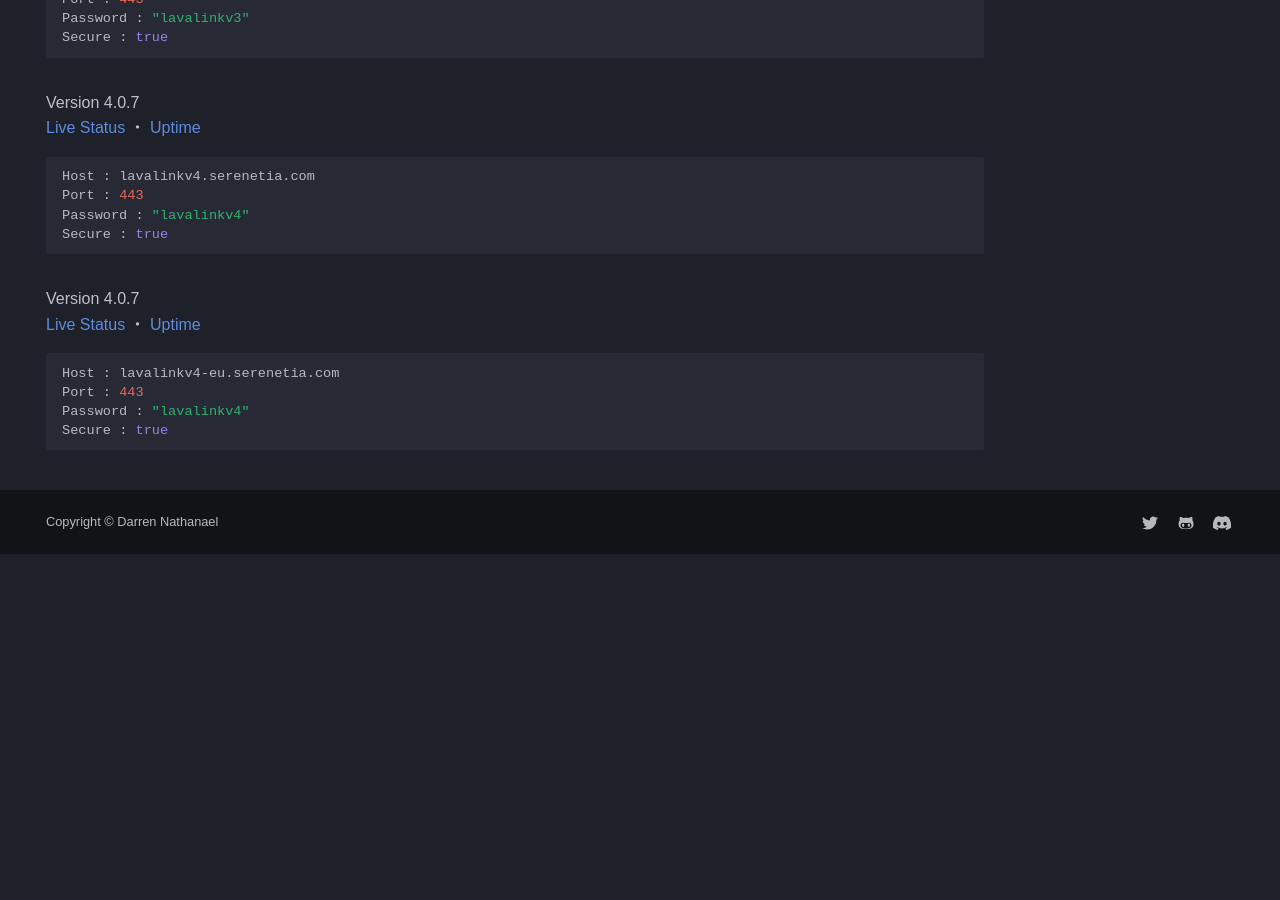
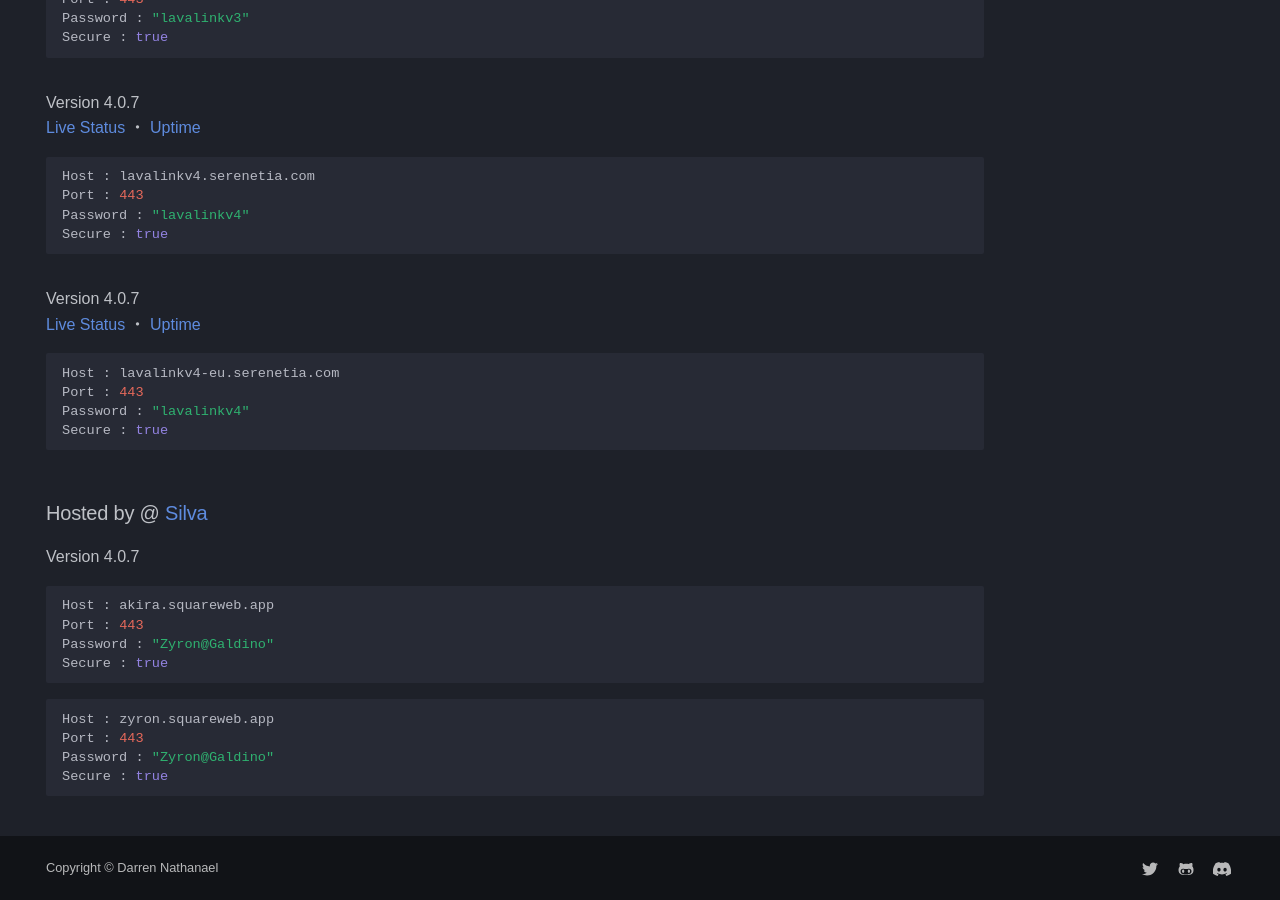
Before and after one commit to DarrenOfficial/lavalink-list, an MkDocs documentation site: the page built from docs/SSL/lavalink-with-ssl.md, in a window 1280 px wide and 900 px high, scrolled down 2110 px. Built offline with MkDocs 1.6.1 and Material for MkDocs 9.7.7, drawn with Linux system fonts in a browser that asks for light colours; some web fonts are replaced; comment, search, counter and statistics services are not loaded; a style sheet for code colours, icons or effects is not loaded; before the commit the page ends 2664 px from its top, so only the background shows below that.

Commit message:
Update lavalink-with-ssl.md
Hello, I'm adding my lavalink free servers, check if there is an error in my commit, thanks

````diff
--- a/docs/SSL/lavalink-with-ssl.md
+++ b/docs/SSL/lavalink-with-ssl.md
@@ -111,3 +111,18 @@ Port : 443
 Password : "lavalinkv4"
 Secure : true
 ```
+
+### Hosted by @ [Silva](https://github.com/vSilva-gb)
+Version 4.0.7 <br />
+```bash
+Host : akira.squareweb.app
+Port : 443
+Password : "Zyron@Galdino"
+Secure : true
+```
+```bash
+Host : zyron.squareweb.app
+Port : 443
+Password : "Zyron@Galdino"
+Secure : true
+```
````
